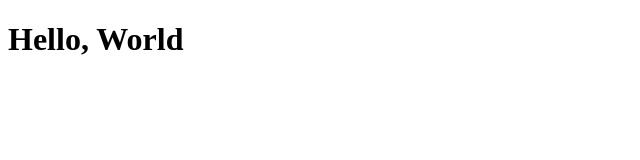
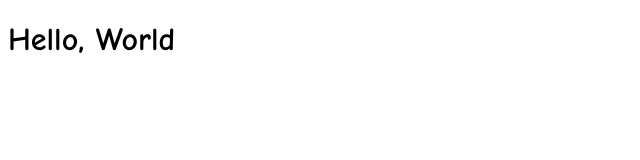
Before and after one commit to Th3ou1d3x/hoster, a plain HTML site: page index.html in a window 1280 px wide. Shown: the full height of the page, 0-640 px from the left. Drawn offline with Linux system fonts and the light colour scheme.

Commit message:
Update index.html

```diff
--- a/index.html
+++ b/index.html
@@ -5,7 +5,7 @@
   </head>
 
   <body>
-    <h1>Hello, World</h1>
+    <h1 style="font-family: Comic Sans MS;">Hello, World</h1>
     <script src="script.js"></script>
     <link rel="stylesheet" href="style.css">
   </body>
```
